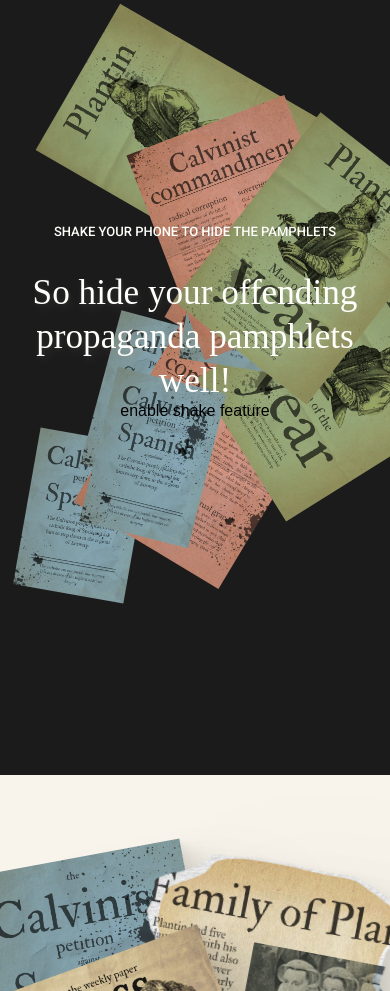
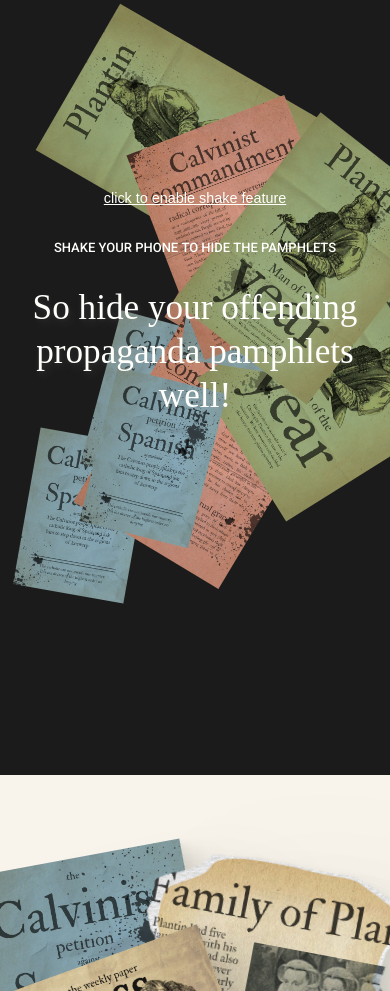
Before and after one commit to Esther-vd/INT3-esthervandriessche-Plantin, a website built with Vite: page index.html in a window 390 px wide. Shown: the part 8287-9278 px from the top of the page. Built offline with nearby package versions, Linux system fonts and the light colour scheme; files whose address does not match are found by name; a web font is replaced by a local one.

Commit message:
interactive shake feature works on iphone

```diff
--- a/index.html
+++ b/index.html
@@ -464,6 +464,7 @@
               </p>
             </section>
             <section class="shake__container">
+              <button class="shake__permission skake__caps__mobile">click to enable shake feature</button>
               <p class="shake__caps__desktop white_caps">Click on all the pamphlets to hide them</p>
               <p class="skake__caps__mobile white_caps"> Shake your phone to hide the pamphlets</p>
               <p class="shake__big-text">So hide your offending propaganda pamphlets well!</p>
@@ -487,8 +488,6 @@
                 alt="green pamphlet">
               <img class="shake__img hide" src="assets/img/pamphlet-blue.png" width="112.071" height="112.071"
                 alt="blue pamphlet">
-
-              <button class="shake__permission">enable shake feature</button>
             </section>
           </div>
         </div>
--- a/src/css/style.css
+++ b/src/css/style.css
@@ -1693,6 +1693,9 @@ p+p {
 
 .shake__permission{
     z-index: 10;
+    color: var(--bg-white);
+    text-decoration: underline;
+    font-size: var(--fs-sm);
 }
 
 .shake__big-text {
--- a/src/js/script.js
+++ b/src/js/script.js
@@ -120,6 +120,7 @@ const init = () => {
     });
 
     function requestT() {
+        document.querySelector(".shake__permission").classList.add('hide');
         if (typeof DeviceMotionEvent.requestPermission === 'function') {
             // iOS 13+
             // alert('enter');
```
